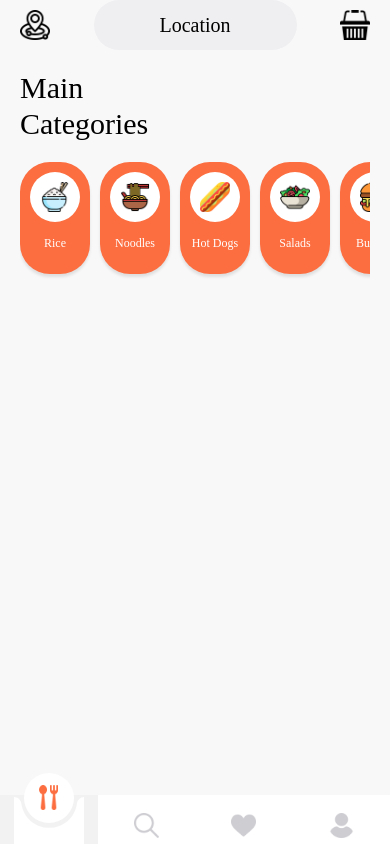
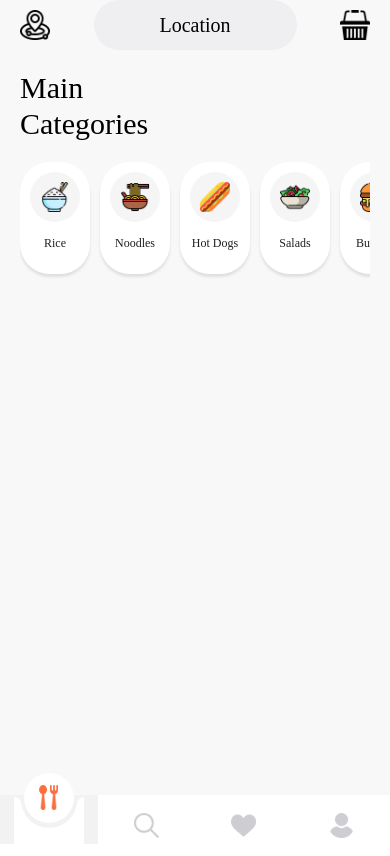
Before and after one commit to ganguly2021/react_native_food_delivery_app, a React Native app: screen /Home in a window 390 px wide. Built offline with nearby package versions, Linux system fonts and the light colour scheme.

Commit message:
category click event handler added.

```diff
--- a/screens/Home.js
+++ b/screens/Home.js
@@ -21,10 +21,18 @@ const Home = () => {
     ...initialCurrentLocation,
   });
 
+  const onSelectCategory = category => {
+    // filter restaurant based on category selected
+    const restaurantList = restaurantData.filter(a =>
+      a.categories.includes(categories.id),
+    );
 
-  const onSelectCategory = (item) => {
+    // update restaurant
+    setRestaurants({...restaurantList});
 
-  }
+    // update category state
+    setSelectedCategory({...category});
+  };
 
   const renderHeader = () => {
     return (
@@ -78,21 +86,21 @@ const Home = () => {
   };
 
   const renderMainCategories = () => {
-    const renderItem = ({ item }) => {
+    const renderItem = ({item}) => {
       return (
         <TouchableOpacity
           style={{
             padding: SIZES.padding,
             paddingBottom: SIZES.padding * 2,
-            backgroundColor: COLORS.primary,
+            backgroundColor:
+              selectedCategory?.id == item.id ? COLORS.primary : COLORS.white,
             borderRadius: SIZES.radius,
             alignItems: 'center',
             justifyContent: 'center',
             marginRight: SIZES.padding,
             ...styles.shadow,
           }}
-            onPress={() => onSelectCategory(item)}
-          >
+          onPress={() => onSelectCategory(item)}>
           <View
             style={{
               width: 50,
@@ -100,16 +108,27 @@ const Home = () => {
               borderRadius: 25,
               justifyContent: 'center',
               alignItems: 'center',
-              backgroundColor: COLORS.white,
+              backgroundColor:
+                selectedCategory?.id == item.id
+                  ? COLORS.white
+                  : COLORS.lightGray,
             }}>
-            <Image source={item.icon} resizeMode="contain" style={{width: 30, height: 30}} />
+            <Image
+              source={item.icon}
+              resizeMode="contain"
+              style={{width: 30, height: 30}}
+            />
           </View>
           <View>
-            <Text style={{
-              marginTop: SIZES.padding,
-              color: COLORS.white,
-              ...FONTS.body5
-            }}>{item.name}</Text>
+            <Text
+              style={{
+                marginTop: SIZES.padding,
+                color:
+                  selectedCategory?.id == item.id ? COLORS.white : COLORS.black,
+                ...FONTS.body5,
+              }}>
+              {item.name}
+            </Text>
           </View>
         </TouchableOpacity>
       );
```
